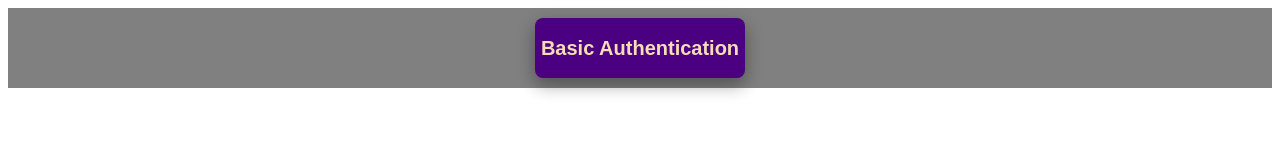
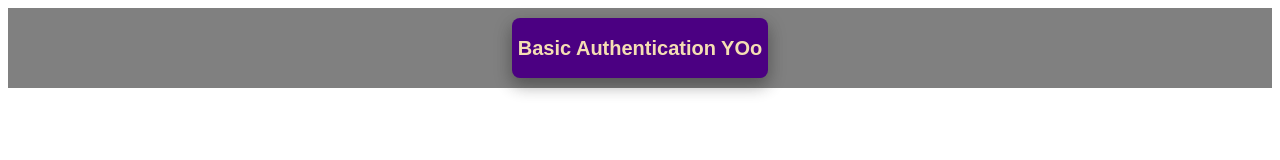
Before and after one commit to Gauravkr2506/authentication, a website with bundled scripts: page public/index.html in a window 1280 px wide. Built offline with nearby package versions, Linux system fonts and the light colour scheme.

Commit message:
test yoo

```diff
--- a/public/index.html
+++ b/public/index.html
@@ -9,7 +9,7 @@
   </head>
   <body>
     <div class="buttonContainer">
-      <button id="basicButton" class="indigo">Basic Authentication</button>
+      <button id="basicButton" class="indigo">Basic Authentication YOo</button>
     </div>
     <div class="activityContainer">
       <button id="loginButton" class="violet">Login</button>
--- a/server.js
+++ b/server.js
@@ -27,4 +27,3 @@
 app.listen(PORT, () => {
   console.log(`Server listening on port ${PORT}`);
 });
-//c
```
